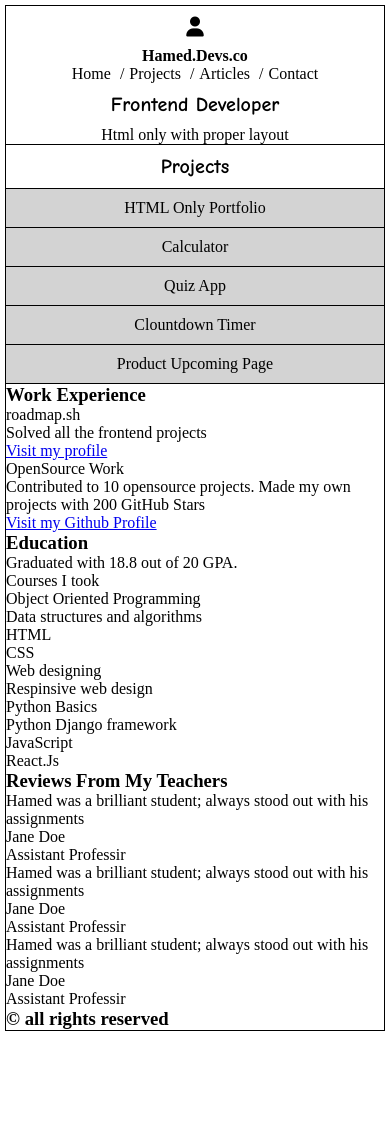
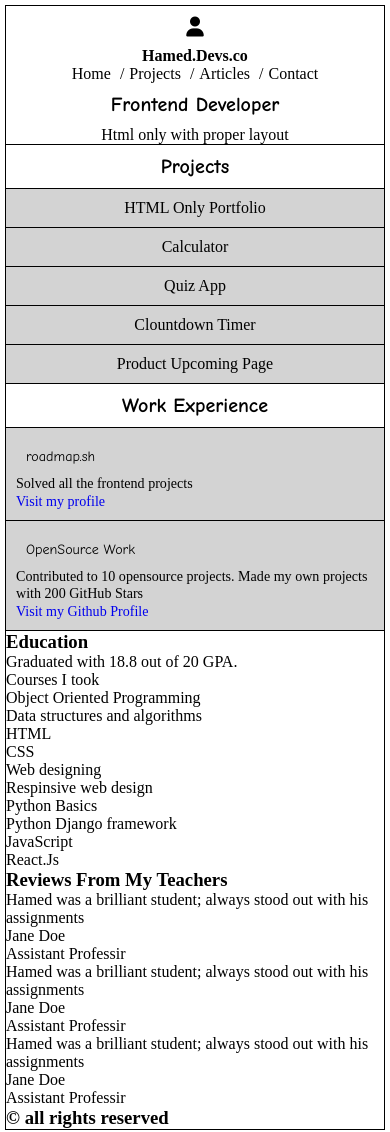
Before and after one commit to itachithelast/003-advanced-portfolio-with-CSS, a plain HTML site: page index.html in a window 390 px wide. Before the commit the page ends 1036 px from the top, so only its background shows below. Drawn offline with Linux system fonts and the light colour scheme.

Commit message:
mobile-view work-exp ready

```diff
--- a/index.html
+++ b/index.html
@@ -31,27 +31,27 @@
       <section id="projects">
         <h3 class="title text-center border-bottom">Projects</h3>
         <ul>
-          <li class="text-center nav-li border-bottom"><a class="nav-link" href="#">HTML Only Portfolio</a></li>
-          <li class="text-center nav-li border-bottom"><a class="nav-link" href="#">Calculator</a></li>
-          <li class="text-center nav-li border-bottom"><a class="nav-link" href="#">Quiz App</a></li>
-          <li class="text-center nav-li border-bottom"><a class="nav-link" href="#">Clountdown Timer</a></li>
-          <li class="text-center nav-li border-bottom"><a class="nav-link" href="#">Product Upcoming Page</a></li>
+          <li class="bg-grey text-center nav-li border-bottom"><a class="nav-link" href="#">HTML Only Portfolio</a></li>
+          <li class="bg-grey text-center nav-li border-bottom"><a class="nav-link" href="#">Calculator</a></li>
+          <li class="bg-grey text-center nav-li border-bottom"><a class="nav-link" href="#">Quiz App</a></li>
+          <li class="bg-grey text-center nav-li border-bottom"><a class="nav-link" href="#">Clountdown Timer</a></li>
+          <li class="bg-grey text-center nav-li border-bottom"><a class="nav-link" href="#">Product Upcoming Page</a></li>
         </ul>
       </section>
-      <section>
-        <div>
-          <h3>Work Experience</h3>
-          <p>roadmap.sh</p>
-          <p>Solved all the frontend projects</p>
-          <a href="#">Visit my profile</a>
-        </div>
-        <div>
-          <p>OpenSource Work</p>
-          <p>
+      <section id="work-exp">
+          <h3 class="text-center title border-bottom">Work Experience</h3>
+          <div class="bg-grey border-bottom padd">
+            <p class="title text-sm">roadmap.sh</p>
+            <p class="text-sm">Solved all the frontend projects</p>
+            <a class="text-sm" href="#">Visit my profile</a>
+          </div>
+        <div class="bg-grey border-bottom padd">
+          <p class="title text-sm">OpenSource Work</p>
+          <p class="text-sm">
             Contributed to 10 opensource projects. Made my own projects with 200
             GitHub Stars
           </p>
-          <a href="#">Visit my Github Profile</a>
+          <a class="text-sm" href="#">Visit my Github Profile</a>
         </div>
       </section>
       <section>
--- a/style.css
+++ b/style.css
@@ -19,8 +19,10 @@ nav ul{
 .nav-li{
     list-style-type: none;
 }
+a{
+    text-decoration: none;
+}
 .nav-link{
-    text-decoration: none;
     color: black;
     padding: 5px;
 }
@@ -40,5 +42,13 @@ i{
 }
 #projects li{
     padding: 10px;
+}
+.bg-grey{
     background-color: lightgrey;
 }
+.text-sm{
+    font-size: 0.88rem;
+}
+.padd{
+    padding: 10px
+}
```
